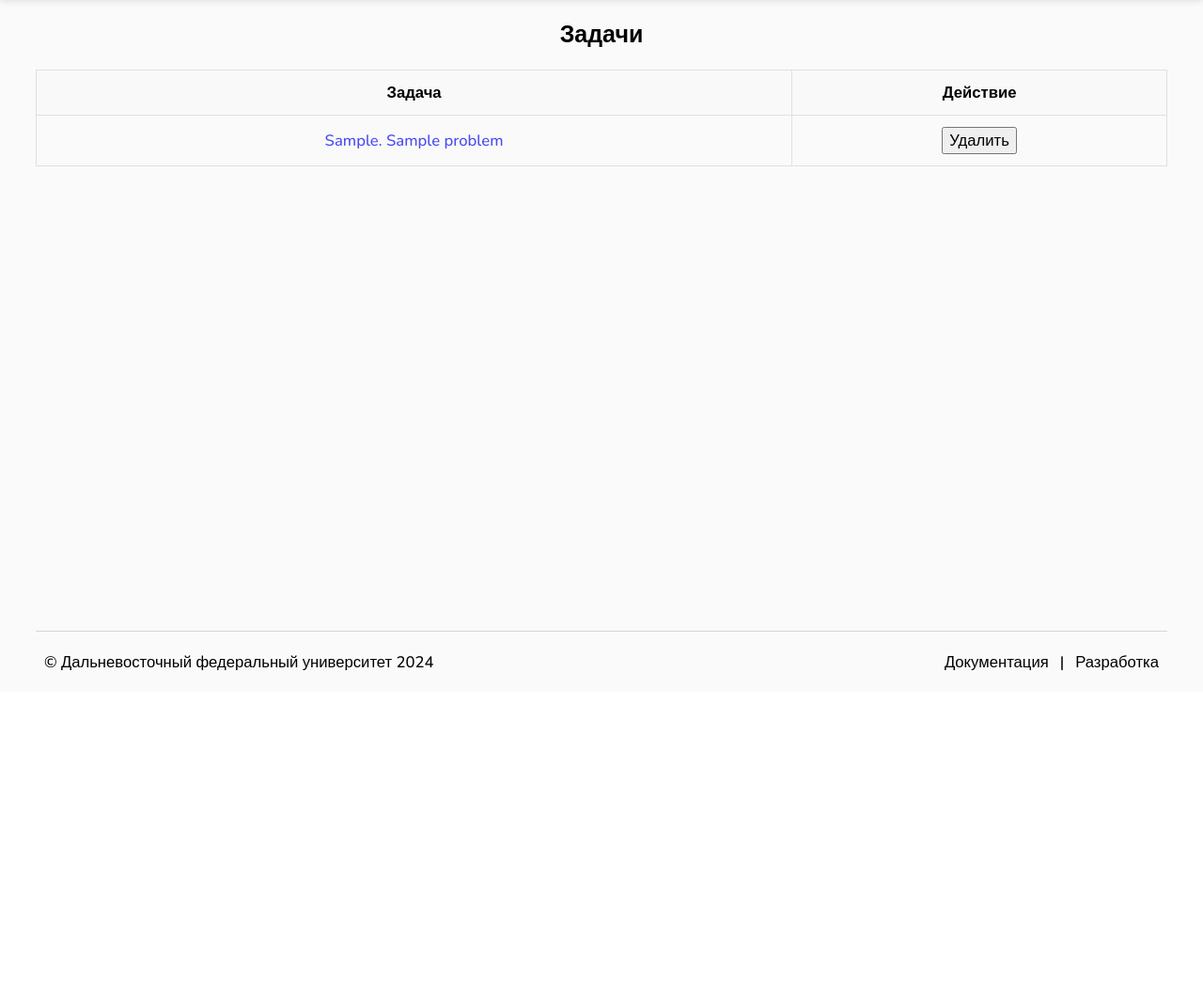
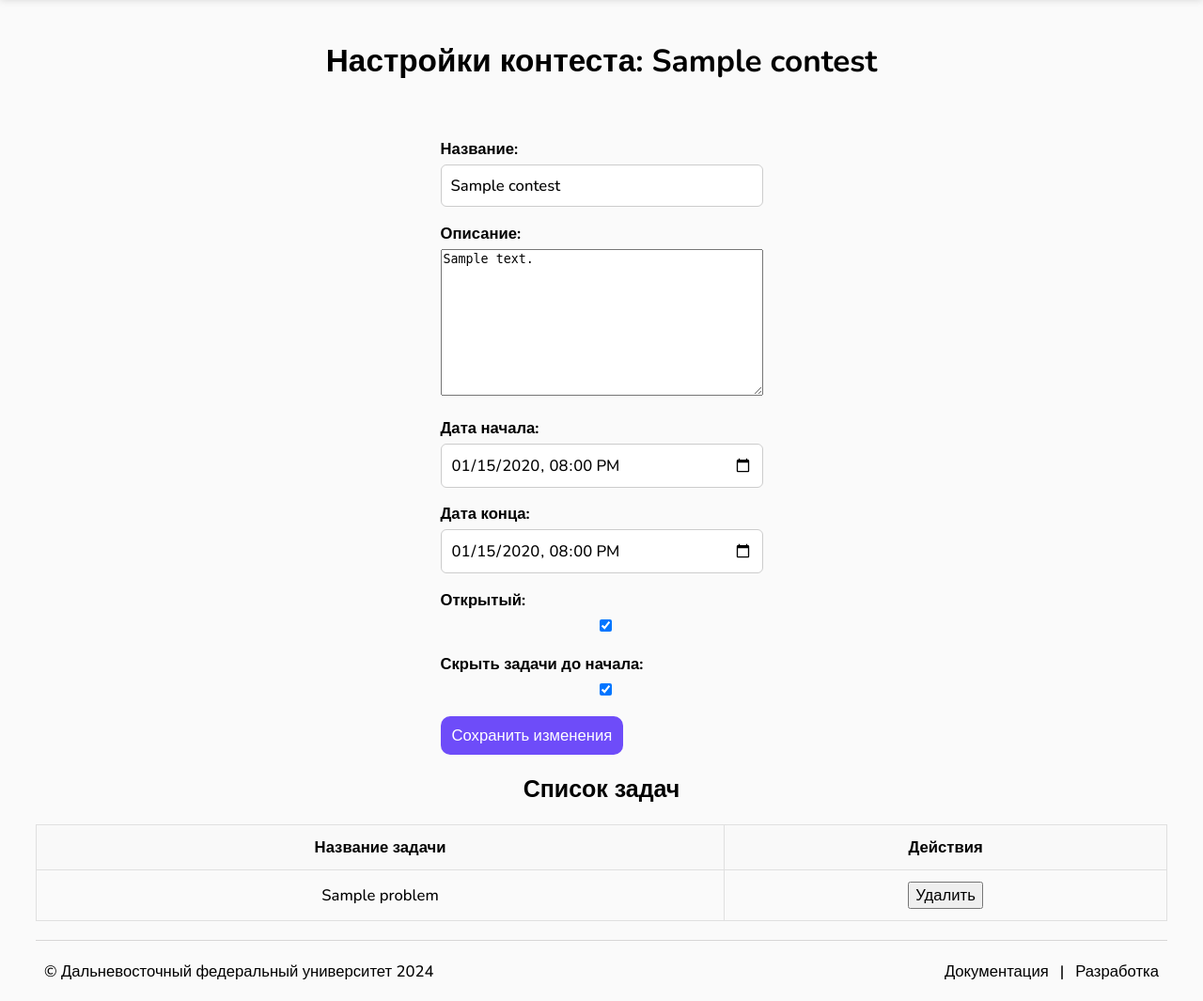
Before and after one commit to AlexMarchu/ACJ, a Django app: page /contests/1/settings/ in a window 1280 px wide. Shown: the part 64-1129 px from the top of the page at 94% size. Before the commit the page ends 777 px from the top, so only its background shows below. Run offline with Django 5.2, Linux system fonts and the light colour scheme; a user stored in the database is signed in; data comes from the database, SQL or seed files in the repository; tables that the repository leaves empty hold one stand-in row (values such as "Sample post"); parts of the project's set-up code (start-up, migrations or seed data) failed here and were passed over; some libraries are stand-ins or nearby versions; some web fonts are replaced.

Commit message:
a form for editing the tournament has been created and the ability to delete and add tasks in editing the tournament has been added

```diff
--- a/contests/urls.py
+++ b/contests/urls.py
@@ -2,7 +2,7 @@ from django.urls import path
 
 from contests.views import contests_list, contest_view, contest_problems, submit_contest_code, check_contest_status, \
     contest_problem_detail, join_contest, contest_submissions, contest_results, toggle_favorite_contest, \
-    submission_detail, contest_settings, delete_contest_problem
+    submission_detail, contest_settings, delete_contest_problem, add_contest_problem
 
 urlpatterns = [
     path('', contests_list, name='contests_list'),
@@ -17,5 +17,6 @@ urlpatterns = [
     path('<int:contest_id>/problem/<int:problem_id>/', contest_problem_detail, name='contest_problem_detail'),
     path('<int:contest_id>/submit/<int:problem_id>/', submit_contest_code, name='submit_contest_code'),
     path('<int:contest_id>/status/<int:submission_id>/', check_contest_status, name='check_contest_status'),
-    path('<int:contest_id>/problem/<int:problem_id>/delete/', delete_contest_problem, name='delete_contest_problem'),
+    path('<int:contest_id>/delete-problem/<int:problem_id>/', delete_contest_problem, name='delete_contest_problem'),
+    path('<int:contest_id>/add-problem/<int:problem_id>/', add_contest_problem, name='add_contest_problem'),
 ]
--- a/contests/views.py
+++ b/contests/views.py
@@ -1,6 +1,6 @@
 from django.contrib.auth.decorators import login_required
 from django.db.models.functions import Lower
-from django.http import JsonResponse
+from django.http import JsonResponse, HttpResponseForbidden
 from django.urls import reverse_lazy
 from django.shortcuts import render, get_object_or_404, redirect
 from django.views.decorators.csrf import csrf_exempt
@@ -19,6 +19,8 @@ from contests.forms import CreateContestForm, ContestProblemFormSet
 from problems.models import Submission, SubmissionStatus, SubmissionContent, Language, Problem
 from problems.views import submit_to_judge0, update_submission_status
 from problems.permissions import IsAdminOrTeacher
+import locale
+from django.utils.translation import get_language
 
 
 class ContestViewSet(viewsets.ModelViewSet):
@@ -267,32 +269,84 @@ def contest_results(request, contest_id):
     }
 
     return render(request, "contests/contest_results.html", context)
-
+import locale
+from django.utils.translation import get_language
 
 def contest_settings(request, contest_id):
-    if not request.user.is_authenticated or not (request.user.is_admin() or request.user.is_teacher()):
-        from django.http import HttpResponseForbidden
-        return HttpResponseForbidden("Forbidden")
+    contest = get_object_or_404(Contest, id=contest_id)
 
+    all_problems = list(Problem.objects.all())
+
+    try:
+        locale.setlocale(locale.LC_COLLATE, (get_language(), 'UTF-8'))
+    except locale.Error:
+        pass
+
+    all_problems.sort(key=lambda x: locale.strxfrm(x.title))
+
+    contest_problems = set(
+        ContestProblem.objects.filter(contest=contest).values_list('problem_id', flat=True)
+    )
+
+    for problem in all_problems:
+        problem.in_contest = problem.id in contest_problems
+
+    if request.method == 'POST':
+        contest_form = CreateContestForm(request.POST, instance=contest)
+        if contest_form.is_valid():
+            contest_form.save()
+    else:
+        contest_form = CreateContestForm(instance=contest)
+
+    return render(request, 'contests/contest_settings.html', {
+        'contest': contest,
+        'contest_form': contest_form,
+        'all_problems': all_problems,
+    })
+
+@require_POST
+def add_contest_problem(request, contest_id, problem_id):
     contest = get_object_or_404(Contest, id=contest_id)
-    problems = contest.problems.all()
+    problem = get_object_or_404(Problem, id=problem_id)
 
-    context = {
-        "contest": contest,
-        "problems": problems,
-    }
-
-    return render(request, "contests/contest_settings.html", context)
-
+    if not ContestProblem.objects.filter(contest=contest, problem=problem).exists():
+        ContestProblem.objects.create(contest=contest, problem=problem)
+        problem.in_contest = True
+        return JsonResponse({
+            'status': 'success',
+            'message': 'Задача добавлена',
+            'problem_id': problem.id,
+            'contest_id': contest_id,
+            'in_contest': problem.in_contest,
+        })
+    return JsonResponse({
+        'status': 'error',
+        'message': 'Задача уже добавлена',
+        'problem_id': problem.id,
+        'contest_id': contest_id,
+        'in_contest': False,
+    })
 
 @require_POST
 def delete_contest_problem(request, contest_id, problem_id):
-    if not request.user.is_authenticated or not (request.user.is_admin() or request.user.is_teacher()):
-        from django.http import HttpResponseForbidden
-        return HttpResponseForbidden("Forbidden")
-    pass
+    contest = get_object_or_404(Contest, id=contest_id)
+    problem = get_object_or_404(Problem, id=problem_id)
 
+    contest_problem = ContestProblem.objects.filter(contest=contest, problem=problem).first()
 
+    if contest_problem:
+        contest_problem.delete()
+        return JsonResponse({'status': 'success',
+                             'message': 'Задача удалена',
+                             'problem_id': problem.id,
+                             'contest_id': contest.id,
+                             })
+
+    return JsonResponse({'status': 'error',
+                         'message': 'Задачи нет в турнире',
+                         'problem_id': problem.id,
+                         'contest_id': contest.id,
+                         })
 @login_required(login_url="/auth/login/")
 def join_contest(request, contest_id):
     contest = get_object_or_404(Contest, id=contest_id)
--- a/templates/contests/contest_settings.html
+++ b/templates/contests/contest_settings.html
@@ -1,4 +1,5 @@
 {% extends 'content_base.html' %}
+
 {% load static %}
 
 {% block title %}
@@ -6,30 +7,120 @@
 {% endblock %}
 
 {% block content %}
-    <h2 class="title">Задачи</h2>
-    <table class="default-table">
+<h1>Настройки контеста: {{ contest.title }}</h1>
+
+<!-- Форма редактирования контеста -->
+<form method="post" id="contest-settings-form">
+    {% csrf_token %}
+    {{ contest_form.as_p }}
+
+    <div id="problem-forms">
+        {{ problem_formset.management_form }}
+        {% for form in problem_formset %}
+            <div class="contest-problem-form" data-problem-id="{{ form.instance.id }}">
+                {{ form.as_p }}
+            </div>
+        {% endfor %}
+    </div>
+    <button type="submit" class="primary-btn">Сохранить изменения</button>
+</form>
+
+
+
+<!-- Список задач -->
+<h2 class="title">Список задач</h2>
+<table class="default-table" id="problems-table">
     <thead>
         <tr>
-                <th>Задача</th>
-                <th>Действие</th>
+            <th>Название задачи</th>
+            <th>Действия</th>
         </tr>
     </thead>
     <tbody>
-            {% for problem in problems %}
+    {% for problem in all_problems %}
         <tr>
+            <td>{{ problem.title }}</td>
             <td>
-                        <a class="no-decoration" href="{% url 'contest_problem_detail' contest.id problem.get_id %}">
-                            {{ problem.letter }}. {{ problem.get_title }}
-                        </a>
-                    </td>
-                    <td>
-                        <form method="post" action="{% url 'delete_contest_problem' contest.id problem.id %}">
+                {% if problem.in_contest %}
+                    <!-- Удалить задачу -->
+                    <form action="{% url 'delete_contest_problem' contest.id problem.id %}" method="post" class="problem-form">
                         {% csrf_token %}
-                            <button type="submit">Удалить</button>
+                        <button type="submit" class="delete-problem-btn">
+                            Удалить
+                        </button>
                     </form>
+                {% else %}
+                    <!-- Добавить задачу -->
+                    <form action="{% url 'add_contest_problem' contest.id problem.id %}" method="post" class="problem-form">
+                        {% csrf_token %}
+                        <button type="submit" class="add-problem-btn">
+                            Добавить
+                        </button>
+                    </form>
+                {% endif %}
             </td>
         </tr>
     {% endfor %}
     </tbody>
 </table>
+
+<script>
+document.addEventListener("DOMContentLoaded", function () {
+    const problemsTable = document.getElementById("problems-table");
+
+    problemsTable.addEventListener("click", function (event) {
+        const button = event.target;
+
+        if (button.classList.contains("add-problem-btn") || button.classList.contains("delete-problem-btn")) {
+            event.preventDefault();
+
+            const form = button.closest("form");
+            const url = form.action;
+            const csrfToken = form.querySelector("input[name='csrfmiddlewaretoken']").value;
+            const row = form.closest("tr");
+
+            fetch(url, {
+                method: "POST",
+                headers: {
+                    "X-CSRFToken": csrfToken,
+                },
+            })
+            .then((response) => {
+                if (!response.ok) {
+                    throw new Error("Network response was not ok");
+                }
+                return response.json();
+            })
+            .then((data) => {
+                console.log(data);
+                if (data.status === "success") {
+                    row.innerHTML =
+                        `<td>${row.querySelector("td").innerText}</td>
+                        <td>
+                            ${data.in_contest
+                                ?
+                                `<form action="/contests/${data.contest_id}/delete-problem/${data.problem_id}/" method="post" class="problem-form">
+                                    <input type="hidden" name="csrfmiddlewaretoken" value="${csrfToken}">
+                                    <button type="submit" class="delete-problem-btn">Удалить</button>
+                                </form>`
+                                :
+                                `<form action="/contests/${data.contest_id}/add-problem/${data.problem_id}/" method="post" class="problem-form">
+                                    <input type="hidden" name="csrfmiddlewaretoken" value="${csrfToken}">
+                                    <button type="submit" class="add-problem-btn">Добавить</button>
+                                </form>`
+                            }
+                        </td>`;
+                } else {
+                    alert(data.message);
+                }
+            })
+            .catch((error) => {
+                alert("Произошла ошибка: " + error);
+            });
+        }
+    });
+});
+
+</script>
+
 {% endblock %}
```
Lines whose indentation alone changed are shown as unchanged.
